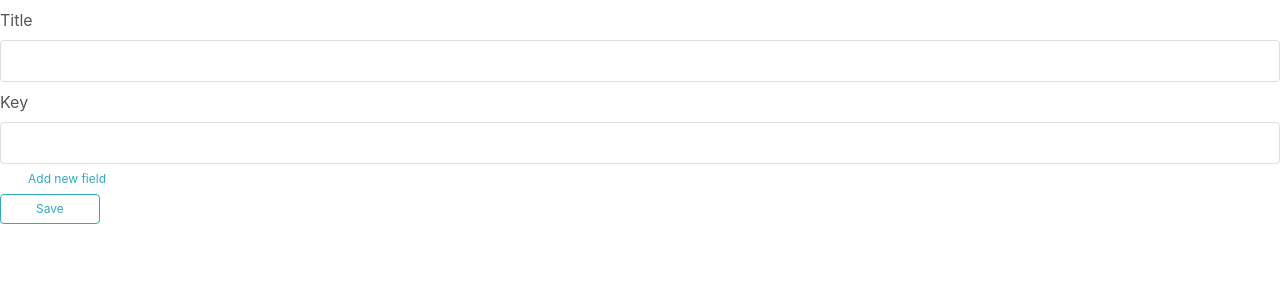
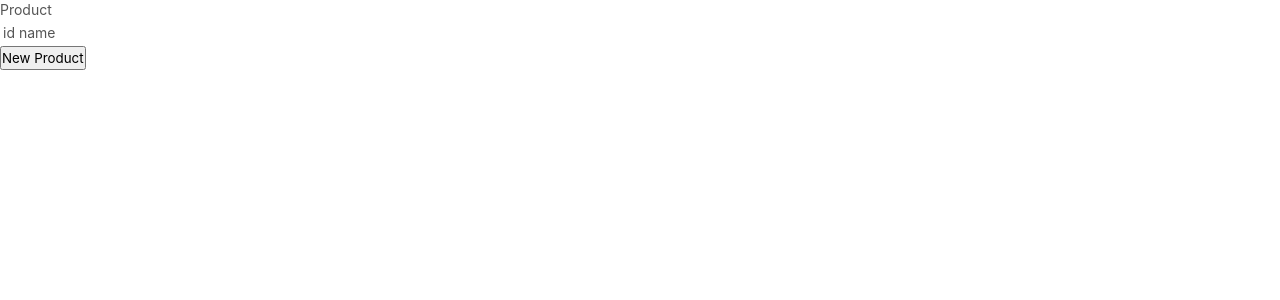
Before and after one commit to zendesksc/custom-resources-admin, a React (Create React App) app: page / in a window 1280 px wide. Shown: the top 300 px of the page. Built offline with nearby package versions, Linux system fonts and the light colour scheme.

Commit message:
Add back in some hard coded state for testing

```diff
--- a/src/containers/Card.js
+++ b/src/containers/Card.js
@@ -12,11 +12,22 @@ class Card extends Component {
     super(props)
 
     this.state = {
-      mode: MODES.NEW_RESOURCE_TYPE_FORM,
+      mode: MODES.RESOURCES_LIST,
       resourceType: {
-        title: '',
-        key: '',
-        fields: []
+        title: 'Product',
+        key: 'product',
+        fields: [
+          {
+            name: 'id',
+            type: 'string',
+            description: 'The id of the product'
+          },
+          {
+            name: 'name',
+            type: 'string',
+            description: 'The name of the product'
+          }
+        ]
       }
     }
 
```
